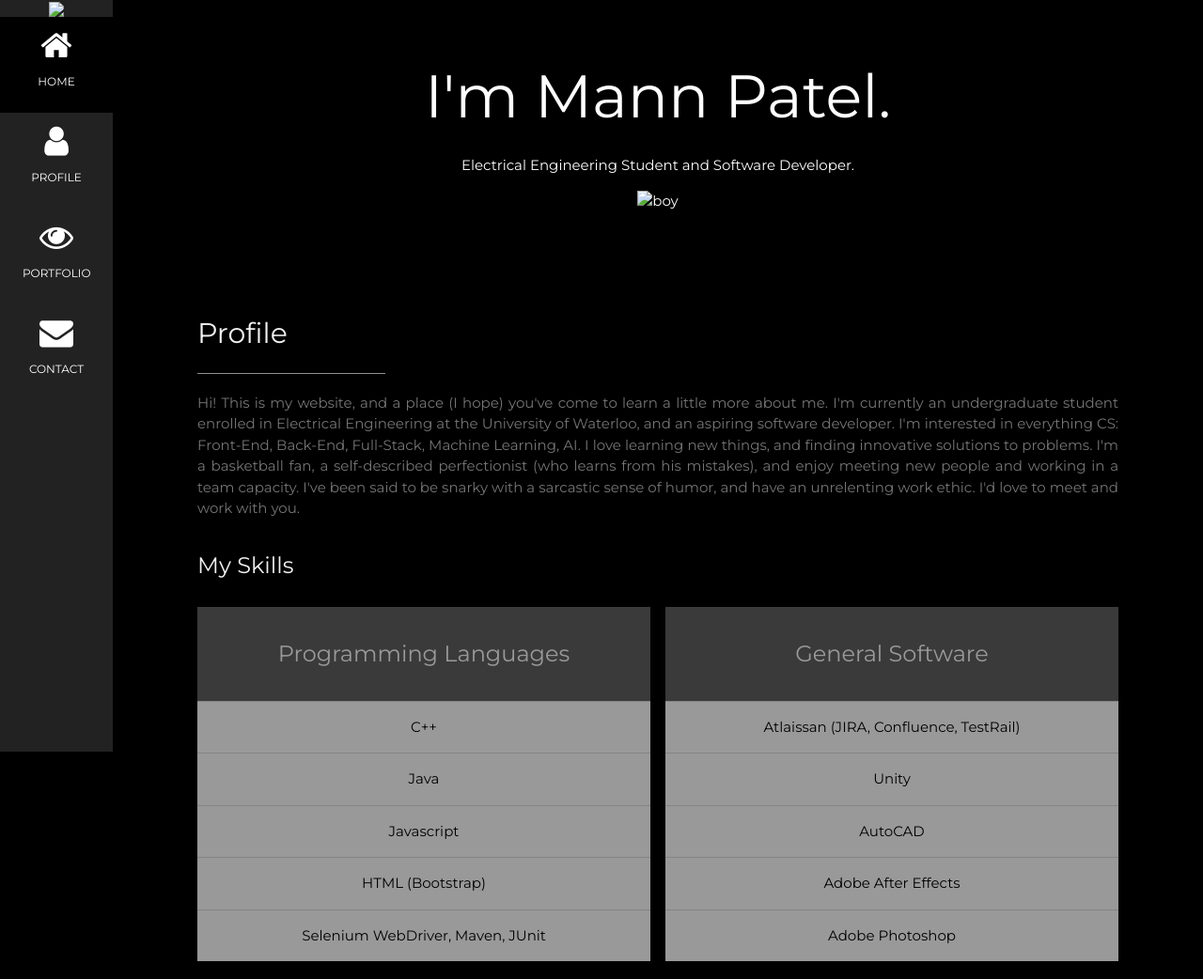
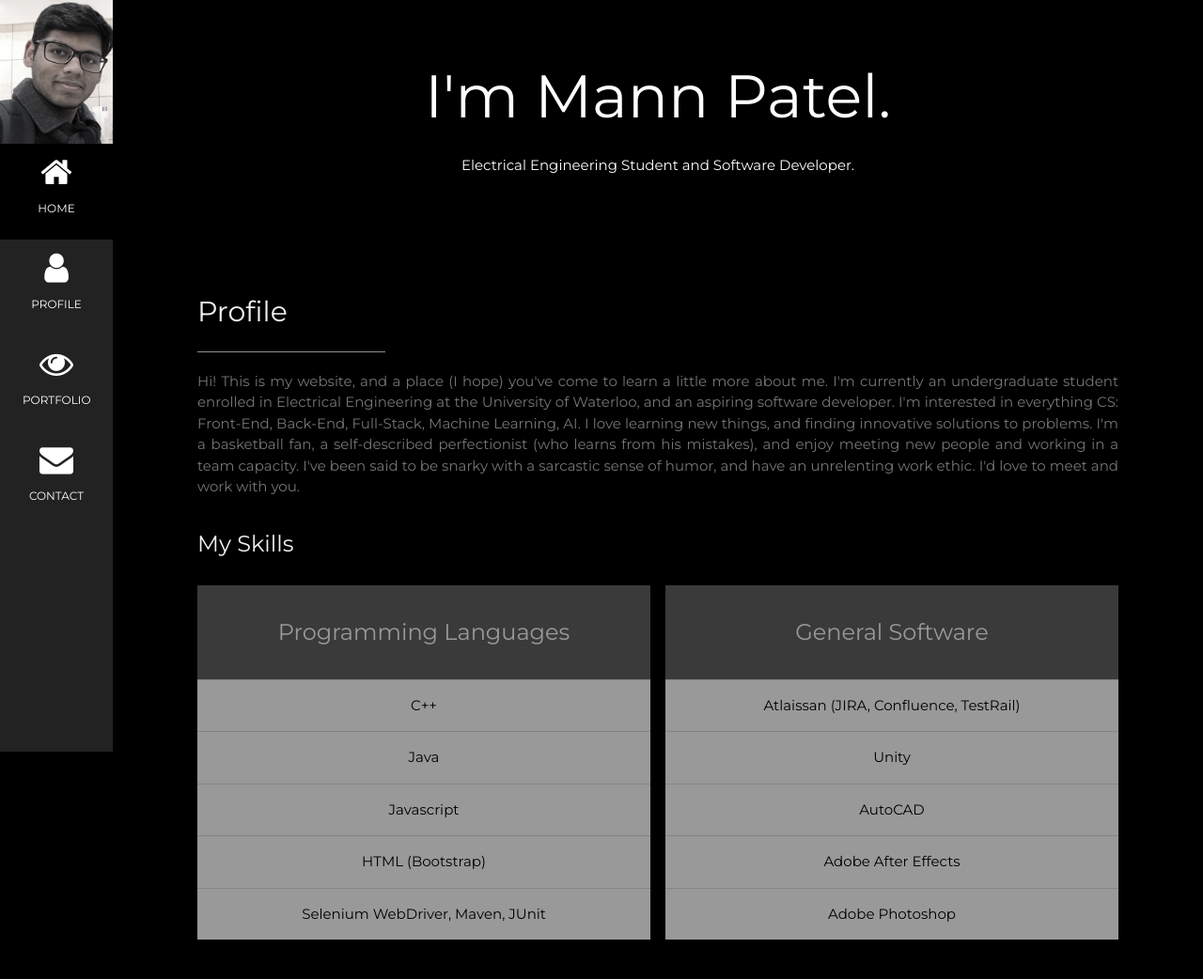
Before and after one commit to MannDP/MannDP.github.io, a plain HTML site: page Source.html in a window 1280 px wide. Shown: the top 1042 px of the page at 94% size. Drawn offline with nearby package versions, Linux system fonts and the light colour scheme.

Commit message:
Removed body header...
JS Code needs to go before the "Electrical Engineer and Software Developer" part.

```diff
--- a/Source.html
+++ b/Source.html
@@ -21,7 +21,7 @@ body, h1,h2,h3,h4,h5,h6 {font-family: "Montserrat", sans-serif}
   <!-- Icon Bar (Sidebar - hidden on small screens) -->
   <nav class="w3-sidebar w3-bar-block w3-small w3-hide-small w3-center">
     <!-- Avatar image in top left corner -->
-    <img src="/w3images/avatar_smoke.jpg" style="width:100%">
+    <img src="images/Me.jpg" style="width:100%" class="w3-grayscale">
     <a href="#" class="w3-bar-item w3-button w3-padding-large w3-black">
       <i class="fa fa-home w3-xxlarge"></i>
       <p>HOME</p>
@@ -56,7 +56,6 @@ body, h1,h2,h3,h4,h5,h6 {font-family: "Montserrat", sans-serif}
     <header class="w3-container w3-padding-32 w3-center w3-black" id="home">
       <h1 class="w3-jumbo"><span class="w3-hide-small">I'm</span> Mann Patel.</h1>
       <p>Electrical Engineering Student and Software Developer.</p>
-      <img src="/w3images/man_smoke.jpg" alt="boy" class="w3-image" width="992" height="1108">
     </header>
 
     <!-- About Section -->
@@ -191,7 +190,7 @@ body, h1,h2,h3,h4,h5,h6 {font-family: "Montserrat", sans-serif}
       <img src="images/ArcadeClassic.jpg" style="width:100%" class="w3-hover-opacity">
         <div class="w3-container w3-white">
           <h4><b>Classic Games in JS</b></h4>
-          <p>Re-creating classic video games using Javascript. Involves work with JS syntax, canvas, anc data types. </p>
+          <p>Re-creating classic video games using Javascript. Involves work with JS syntax, canvas, and matrix data types. </p>
       </div>
 
       <img src="images/HackerRank.jpg" style="width:100%" class="w3-hover-opacity">
```
Also changed, not shown: images/Me.JPG (added).
